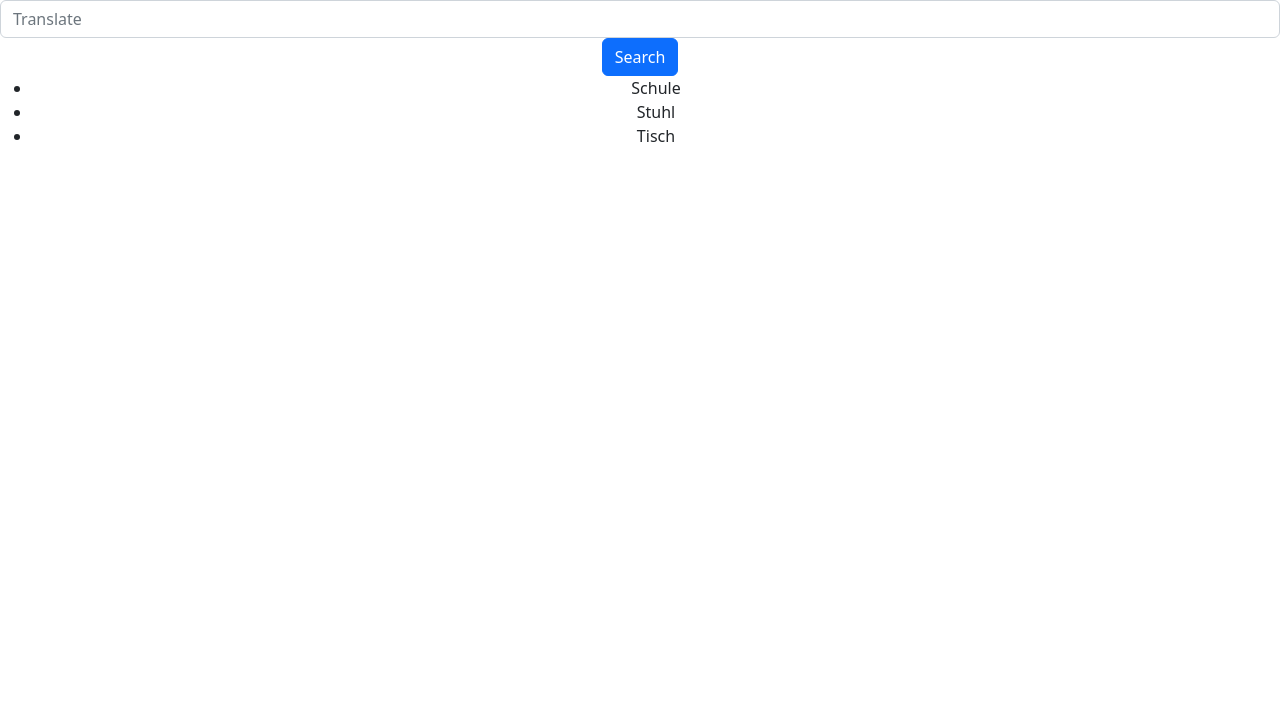
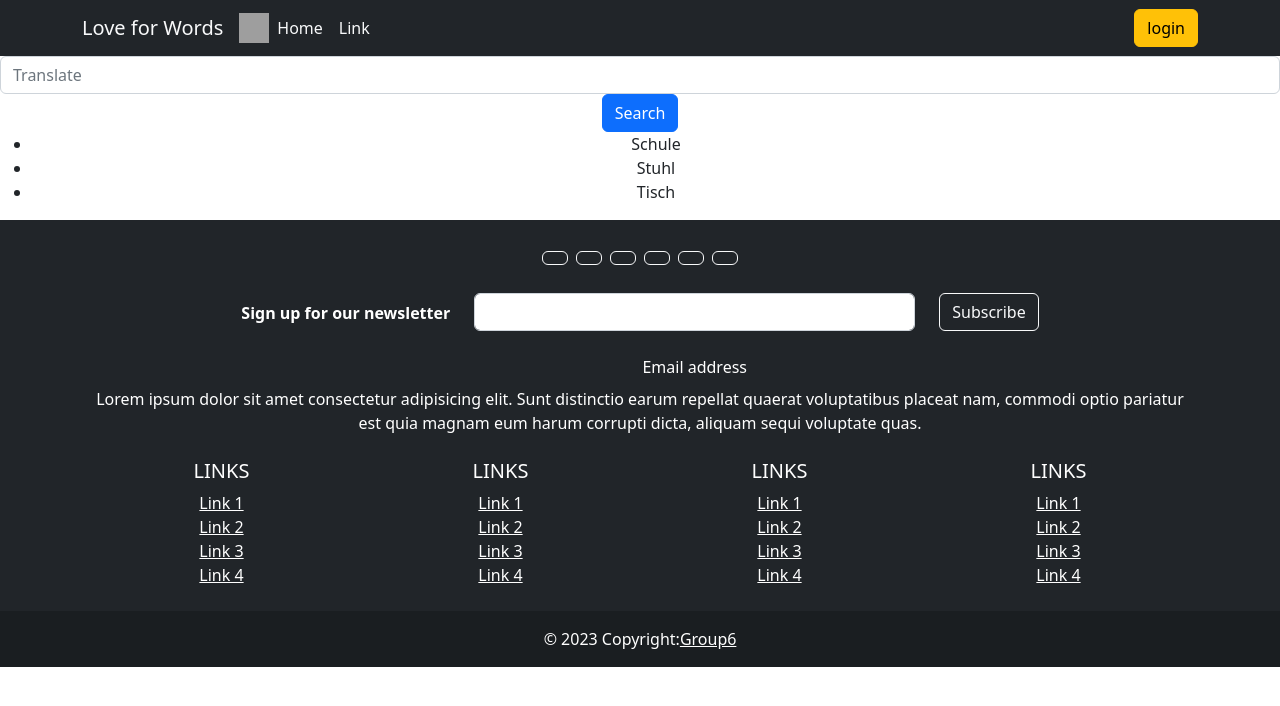
Before and after one commit to wiebkef/translator-frontend, a React (Create React App) app: page / in a window 1280 px wide. Shown: the top 706 px of the page. Built offline with nearby package versions, Linux system fonts and the light colour scheme; grey boxes are pictures that could not be loaded.

Commit message:
footer and navbar

```diff
--- a/package.json
+++ b/package.json
@@ -7,9 +7,11 @@
     "@testing-library/react": "^13.4.0",
     "@testing-library/user-event": "^13.5.0",
     "bootstrap": "^5.2.3",
+    "mdb-react-ui-kit": "^5.1.0",
     "react": "^18.2.0",
     "react-bootstrap": "^2.7.1",
     "react-dom": "^18.2.0",
+    "react-icons": "^4.7.1",
     "react-router-dom": "^6.8.1",
     "react-scripts": "5.0.1",
     "web-vitals": "^2.1.4"
--- a/src/App.css
+++ b/src/App.css
@@ -1,38 +1,3 @@
 .App {
   text-align: center;
 }
-
-.App-logo {
-  height: 40vmin;
-  pointer-events: none;
-}
-
-@media (prefers-reduced-motion: no-preference) {
-  .App-logo {
-    animation: App-logo-spin infinite 20s linear;
-  }
-}
-
-.App-header {
-  background-color: #282c34;
-  min-height: 100vh;
-  display: flex;
-  flex-direction: column;
-  align-items: center;
-  justify-content: center;
-  font-size: calc(10px + 2vmin);
-  color: white;
-}
-
-.App-link {
-  color: #61dafb;
-}
-
-@keyframes App-logo-spin {
-  from {
-    transform: rotate(0deg);
-  }
-  to {
-    transform: rotate(360deg);
-  }
-}
--- a/src/App.js
+++ b/src/App.js
@@ -3,6 +3,8 @@ import Searchbar from "./components/Searchbar";
 import WordsList from "./components/WordsList";
 import Word from "./components/Word";
 import NoWord from "./components/NoWord";
+import NavaBar from "./components/Navbar";
+import Footer from "./components/Footer";
 import { Routes, Route, NavLink, Link } from "react-router-dom";
 import { useState, useEffect } from "react";
 
@@ -15,12 +17,16 @@ function App() {
 
   return (
     <div className="App">
+      <NavaBar />
       <Searchbar />
       <Routes>
         <Route path="/" element={<WordsList words={words} />} />
         <Route path="words/:id" element={<Word />} />
         <Route path="*" element={<NoWord />} />
       </Routes>
+      <div>
+        <Footer />
+      </div>
     </div>
   );
 }
--- /dev/null
+++ b/src/components/Footer.js
@@ -0,0 +1,244 @@
+import React from "react";
+import {
+  MDBFooter,
+  MDBContainer,
+  MDBIcon,
+  MDBInput,
+  MDBCol,
+  MDBRow,
+  MDBBtn,
+} from "mdb-react-ui-kit";
+
+export default function App() {
+  return (
+    <MDBFooter className="text-center" color="white" bgColor="dark">
+      <MDBContainer className="p-4">
+        <section className="mb-4">
+          <MDBBtn
+            outline
+            color="light"
+            floating
+            className="m-1"
+            href="#!"
+            role="button"
+          >
+            <MDBIcon fab icon="facebook-f" />
+          </MDBBtn>
+
+          <MDBBtn
+            outline
+            color="light"
+            floating
+            className="m-1"
+            href="#!"
+            role="button"
+          >
+            <MDBIcon fab icon="twitter" />
+          </MDBBtn>
+
+          <MDBBtn
+            outline
+            color="light"
+            floating
+            className="m-1"
+            href="#!"
+            role="button"
+          >
+            <MDBIcon fab icon="google" />
+          </MDBBtn>
+
+          <MDBBtn
+            outline
+            color="light"
+            floating
+            className="m-1"
+            href="#!"
+            role="button"
+          >
+            <MDBIcon fab icon="instagram" />
+          </MDBBtn>
+
+          <MDBBtn
+            outline
+            color="light"
+            floating
+            className="m-1"
+            href="#!"
+            role="button"
+          >
+            <MDBIcon fab icon="linkedin-in" />
+          </MDBBtn>
+
+          <MDBBtn
+            outline
+            color="light"
+            floating
+            className="m-1"
+            href="#!"
+            role="button"
+          >
+            <MDBIcon fab icon="github" />
+          </MDBBtn>
+        </section>
+
+        <section className="">
+          <form action="">
+            <MDBRow className="d-flex justify-content-center">
+              <MDBCol size="auto">
+                <p className="pt-2">
+                  <strong>Sign up for our newsletter</strong>
+                </p>
+              </MDBCol>
+
+              <MDBCol md="5" start>
+                <MDBInput
+                  contrast
+                  type="email"
+                  label="Email address"
+                  className="mb-4"
+                />
+              </MDBCol>
+
+              <MDBCol size="auto">
+                <MDBBtn outline color="light" type="submit" className="mb-4">
+                  Subscribe
+                </MDBBtn>
+              </MDBCol>
+            </MDBRow>
+          </form>
+        </section>
+
+        <section className="mb-4">
+          <p>
+            Lorem ipsum dolor sit amet consectetur adipisicing elit. Sunt
+            distinctio earum repellat quaerat voluptatibus placeat nam, commodi
+            optio pariatur est quia magnam eum harum corrupti dicta, aliquam
+            sequi voluptate quas.
+          </p>
+        </section>
+
+        <section className="">
+          <MDBRow>
+            <MDBCol lg="3" md="6" className="mb-4 mb-md-0">
+              <h5 className="text-uppercase">Links</h5>
+
+              <ul className="list-unstyled mb-0">
+                <li>
+                  <a href="#!" className="text-white">
+                    Link 1
+                  </a>
+                </li>
+                <li>
+                  <a href="#!" className="text-white">
+                    Link 2
+                  </a>
+                </li>
+                <li>
+                  <a href="#!" className="text-white">
+                    Link 3
+                  </a>
+                </li>
+                <li>
+                  <a href="#!" className="text-white">
+                    Link 4
+                  </a>
+                </li>
+              </ul>
+            </MDBCol>
+
+            <MDBCol lg="3" md="6" className="mb-4 mb-md-0">
+              <h5 className="text-uppercase">Links</h5>
+
+              <ul className="list-unstyled mb-0">
+                <li>
+                  <a href="#!" className="text-white">
+                    Link 1
+                  </a>
+                </li>
+                <li>
+                  <a href="#!" className="text-white">
+                    Link 2
+                  </a>
+                </li>
+                <li>
+                  <a href="#!" className="text-white">
+                    Link 3
+                  </a>
+                </li>
+                <li>
+                  <a href="#!" className="text-white">
+                    Link 4
+                  </a>
+                </li>
+              </ul>
+            </MDBCol>
+
+            <MDBCol lg="3" md="6" className="mb-4 mb-md-0">
+              <h5 className="text-uppercase">Links</h5>
+
+              <ul className="list-unstyled mb-0">
+                <li>
+                  <a href="#!" className="text-white">
+                    Link 1
+                  </a>
+                </li>
+                <li>
+                  <a href="#!" className="text-white">
+                    Link 2
+                  </a>
+                </li>
+                <li>
+                  <a href="#!" className="text-white">
+                    Link 3
+                  </a>
+                </li>
+                <li>
+                  <a href="#!" className="text-white">
+                    Link 4
+                  </a>
+                </li>
+              </ul>
+            </MDBCol>
+
+            <MDBCol lg="3" md="6" className="mb-4 mb-md-0">
+              <h5 className="text-uppercase">Links</h5>
+
+              <ul className="list-unstyled mb-0">
+                <li>
+                  <a href="#!" className="text-white">
+                    Link 1
+                  </a>
+                </li>
+                <li>
+                  <a href="#!" className="text-white">
+                    Link 2
+                  </a>
+                </li>
+                <li>
+                  <a href="#!" className="text-white">
+                    Link 3
+                  </a>
+                </li>
+                <li>
+                  <a href="#!" className="text-white">
+                    Link 4
+                  </a>
+                </li>
+              </ul>
+            </MDBCol>
+          </MDBRow>
+        </section>
+      </MDBContainer>
+
+      <div
+        className="text-center p-3"
+        style={{ backgroundColor: "rgba(0, 0, 0, 0.2)" }}
+      >
+        © 2023 Copyright:
+        <a className="text-white" href="#">
+          Group6
+        </a>
+      </div>
+    </MDBFooter>
+  );
+}
--- /dev/null
+++ b/src/components/Navbar.js
@@ -0,0 +1,38 @@
+import Container from "react-bootstrap/Container";
+import Nav from "react-bootstrap/Nav";
+import Navbar from "react-bootstrap/Navbar";
+
+import Button from "react-bootstrap/Button";
+
+function NavaBar() {
+  return (
+    <Navbar bg="dark" expand="sm">
+      <Container>
+        <Navbar.Brand href="#home" className="text-light">
+          Love for Words
+        </Navbar.Brand>
+        <img
+          alt=""
+          src="https://static.vecteezy.com/ti/gratis-vektor/p3/4297596-bildung-logo-open-book-dictionary-lehrbuch-oder-notebook-with-sunrice-icon-modern-emblem-idea-concept-design-for-business-libraries-schools-universities-educational-courses-vektor.jpg"
+          width="30"
+          height="30"
+          className="d-inline-block align-top"
+        />
+        <Navbar.Toggle aria-controls="basic-navbar-nav" />
+        <Navbar.Collapse id="basic-navbar-nav">
+          <Nav className="me-auto">
+            <Nav.Link href="#home" className="text-light">
+              Home
+            </Nav.Link>
+            <Nav.Link href="#link" className="text-light">
+              Link
+            </Nav.Link>
+          </Nav>
+        </Navbar.Collapse>
+        <Button variant="warning">login</Button>
+      </Container>
+    </Navbar>
+  );
+}
+
+export default NavaBar;
```
Also changed, not shown: 1 other file (tests, documents, lock files or other folders).
